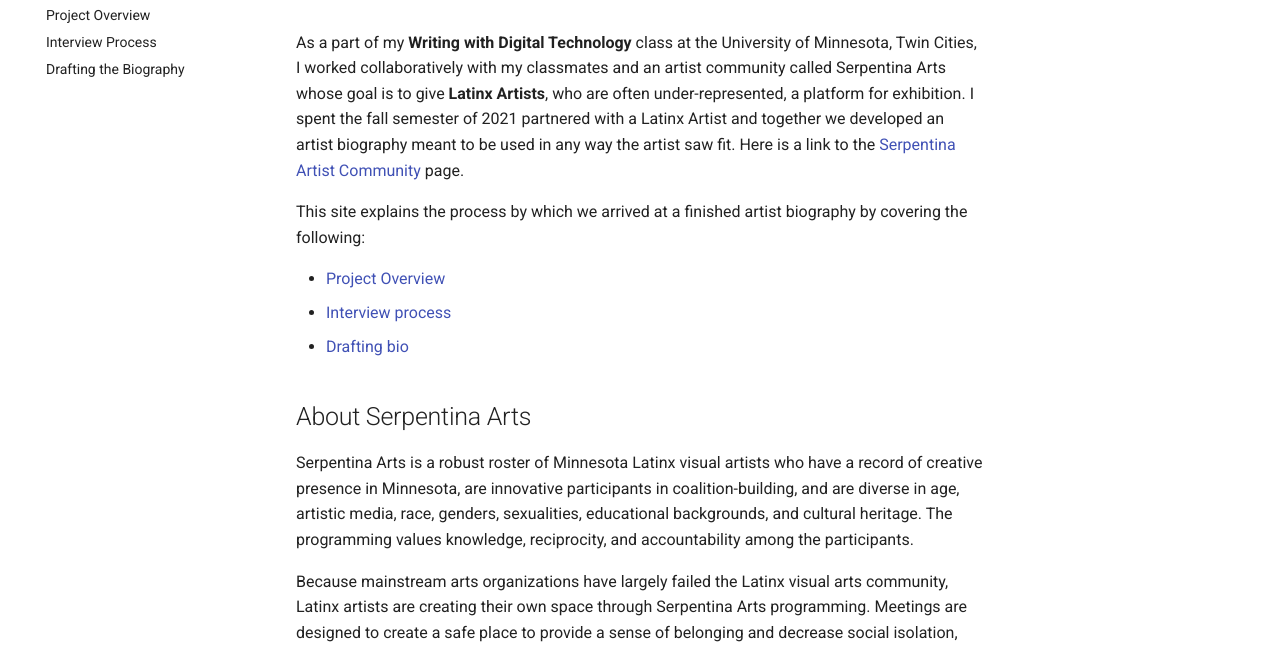
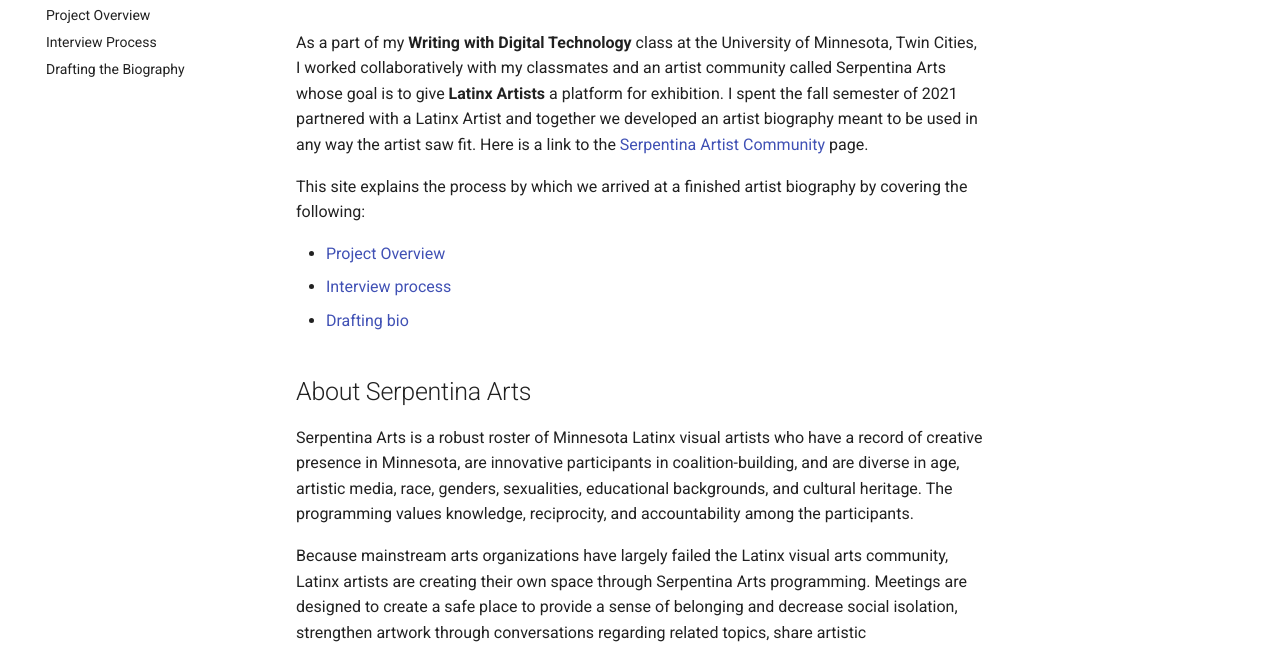
Before and after one commit to hollymargaret/mkdocs, a plain HTML site: page index.html in a window 1280 px wide. Shown: the part 150-799 px from the top of the page. Drawn offline with Linux system fonts and the light colour scheme.

Commit message:
Update index.html

```diff
--- a/index.html
+++ b/index.html
@@ -318,7 +318,7 @@
 
 
                 <h1 id="serpentina-arts-project">Serpentina Arts Project</h1>
-<p>As a part of my <strong>Writing with Digital Technology</strong> class at the University of Minnesota, Twin Cities, I worked collaboratively with my classmates and an artist community called Serpentina Arts whose goal is to give <strong>Latinx Artists</strong>, who are often under-represented, a platform for exhibition. I spent the fall semester of 2021 partnered with a Latinx Artist and together we developed an artist biography meant to be used in any way the artist saw fit. Here is a link to the <a href="https://www.facebook.com/pages/category/Artist/Serpentina-Arts-123709977640263/">Serpentina Artist Community</a> page.</p>
+<p>As a part of my <strong>Writing with Digital Technology</strong> class at the University of Minnesota, Twin Cities, I worked collaboratively with my classmates and an artist community called Serpentina Arts whose goal is to give <strong>Latinx Artists</strong> a platform for exhibition. I spent the fall semester of 2021 partnered with a Latinx Artist and together we developed an artist biography meant to be used in any way the artist saw fit. Here is a link to the <a href="https://www.facebook.com/pages/category/Artist/Serpentina-Arts-123709977640263/">Serpentina Artist Community</a> page.</p>
 <p>This site explains the process by which we arrived at a finished artist biography by covering the following:</p>
 <ul>
   <li><a href="https://hollymargaret.github.io/mkdocs/project-overview/">Project Overview</a></li>
```
